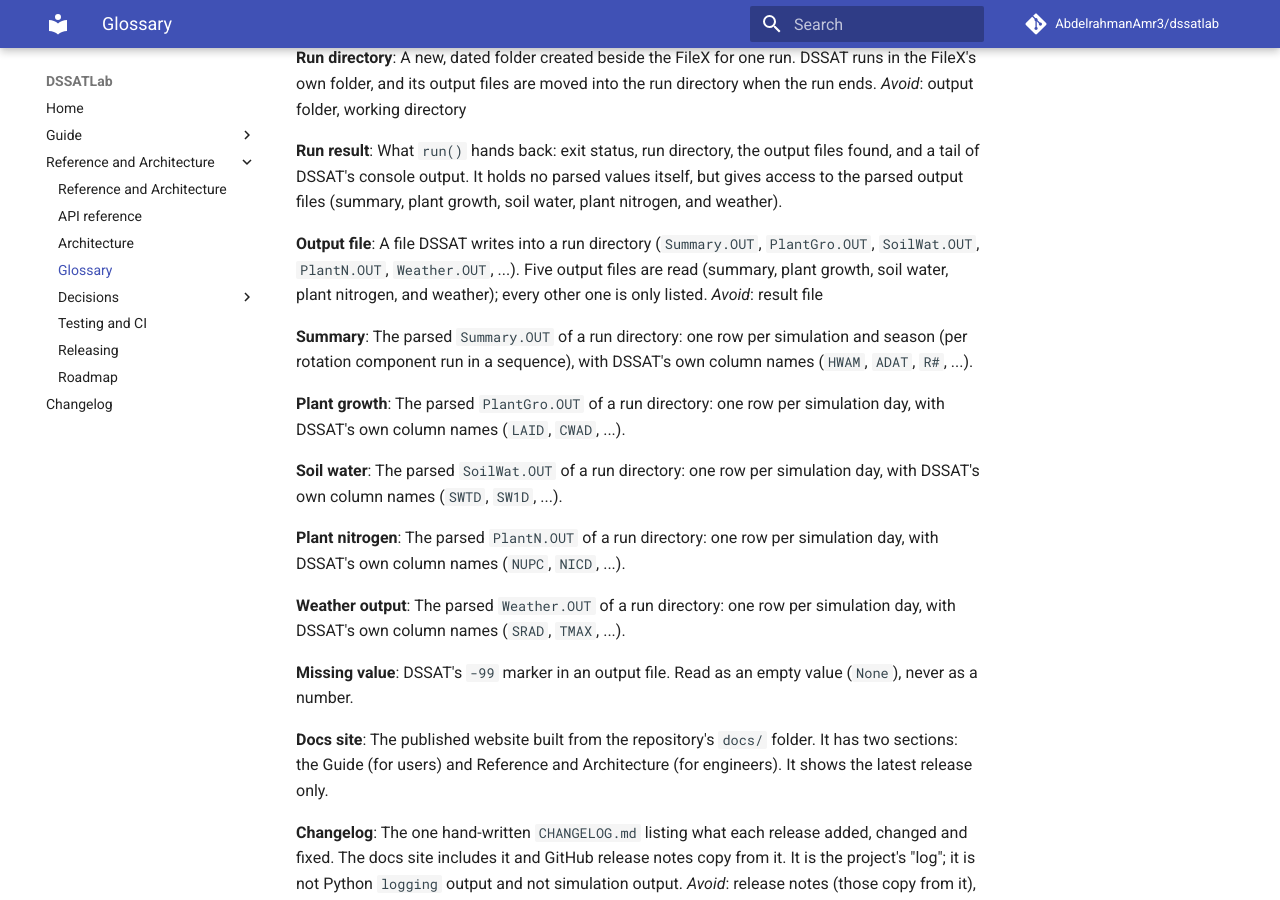
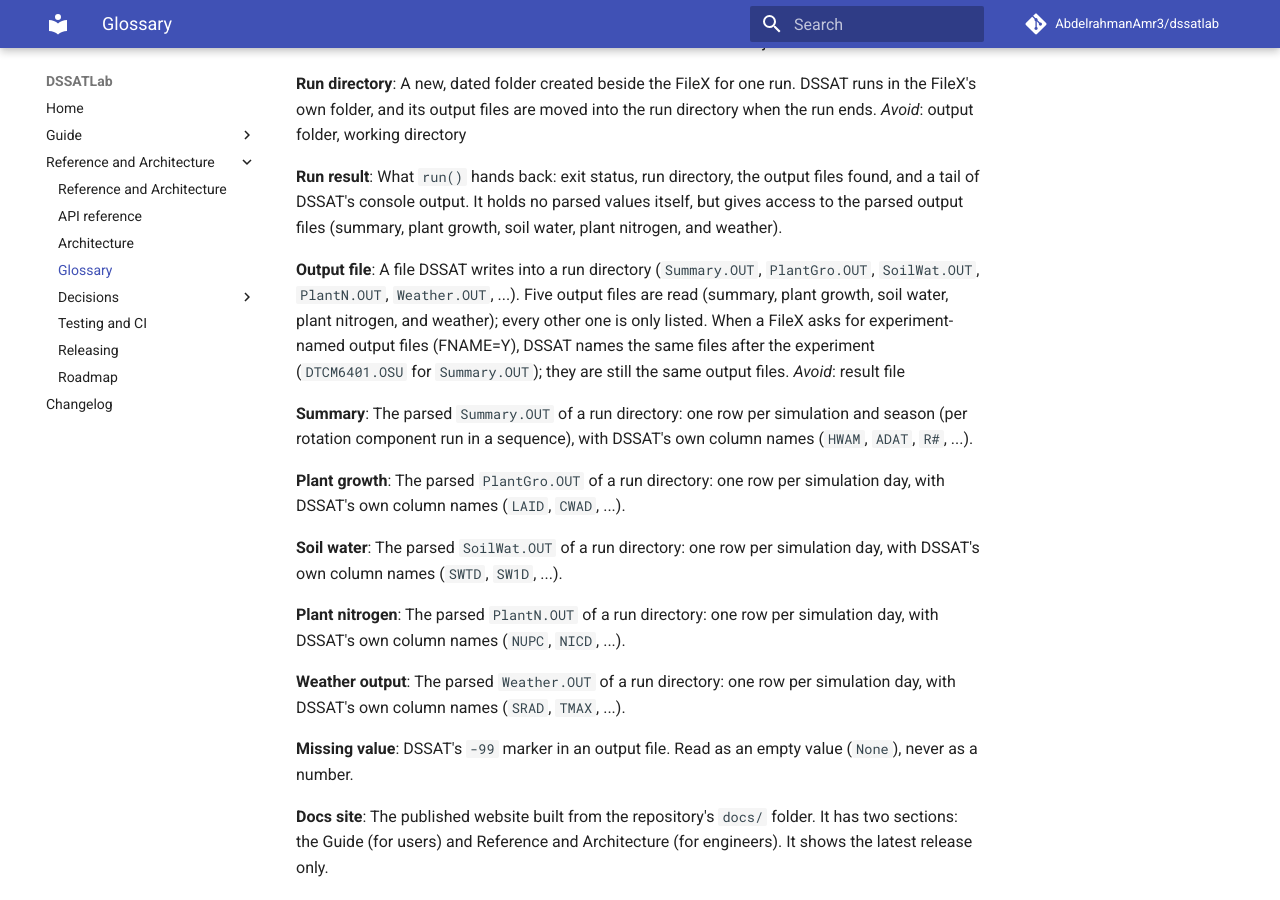
Before and after one commit to AbdelrahmanAmr3/dssatlab, an MkDocs documentation site: the page built from docs/reference/glossary.md, in a window 1280 px wide and 900 px high, scrolled down 4047 px. Built offline with MkDocs 1.6.1 and Material for MkDocs 9.7.7, drawn with Linux system fonts in a browser that asks for light colours; comment, search, counter and statistics services are not loaded; some of the changed text lies outside the part shown.

Commit message:
Add treatment row term notes and ADR 0018
Records the v0.14.2 decision: TREATMENTS rows are read with DSSAT's own
fixed columns (I3,I1 normally, 2I2 in a sequence FileX), and notes
experiment-named output files in CONTEXT.md.

Co-Authored-By: Claude Opus 5.5 <noreply@anthropic.com>

```diff
--- a/CONTEXT.md
+++ b/CONTEXT.md
@@ -38,7 +38,8 @@ and management for one experiment.
 _Avoid_: experiment file, input file
 
 **Treatment**:
-One numbered row of a FileX. A run covers all treatments or a single one.
+One numbered row of a FileX. A run covers all treatments or a single one. Its number is the
+N column as DSSAT reads it, so it always equals the Summary's TRNO.
 
 **Experiment**:
 The set of treatments one FileX describes. A FileX holds one experiment.
@@ -242,7 +243,9 @@ the parsed output files (summary, plant growth, soil water, plant nitrogen, and
 **Output file**:
 A file DSSAT writes into a run directory (`Summary.OUT`, `PlantGro.OUT`, `SoilWat.OUT`,
 `PlantN.OUT`, `Weather.OUT`, ...). Five output files are read (summary, plant growth,
-soil water, plant nitrogen, and weather); every other one is only listed.
+soil water, plant nitrogen, and weather); every other one is only listed. When a FileX asks
+for experiment-named output files (FNAME=Y), DSSAT names the same files after the experiment
+(`DTCM6401.OSU` for `Summary.OUT`); they are still the same output files.
 _Avoid_: result file
 
 **Summary**:
--- a/mkdocs.yml
+++ b/mkdocs.yml
@@ -62,6 +62,7 @@ nav:
           - adr/0015-experiment-data-per-rotation-component.md
           - adr/0016-sweeps-run-as-generated-scenarios.md
           - adr/0017-cultivar-coefficients-as-a-changed-cul-line.md
+          - adr/0018-treatment-rows-read-with-dssats-fixed-columns.md
       - Testing and CI: reference/testing-ci.md
       - Releasing: reference/releasing.md
       - Roadmap: reference/roadmap.md
```
Also changed, not shown: docs/adr/0018-treatment-rows-read-with-dssats-fixed-columns.md (added, +33 -0 lines).
